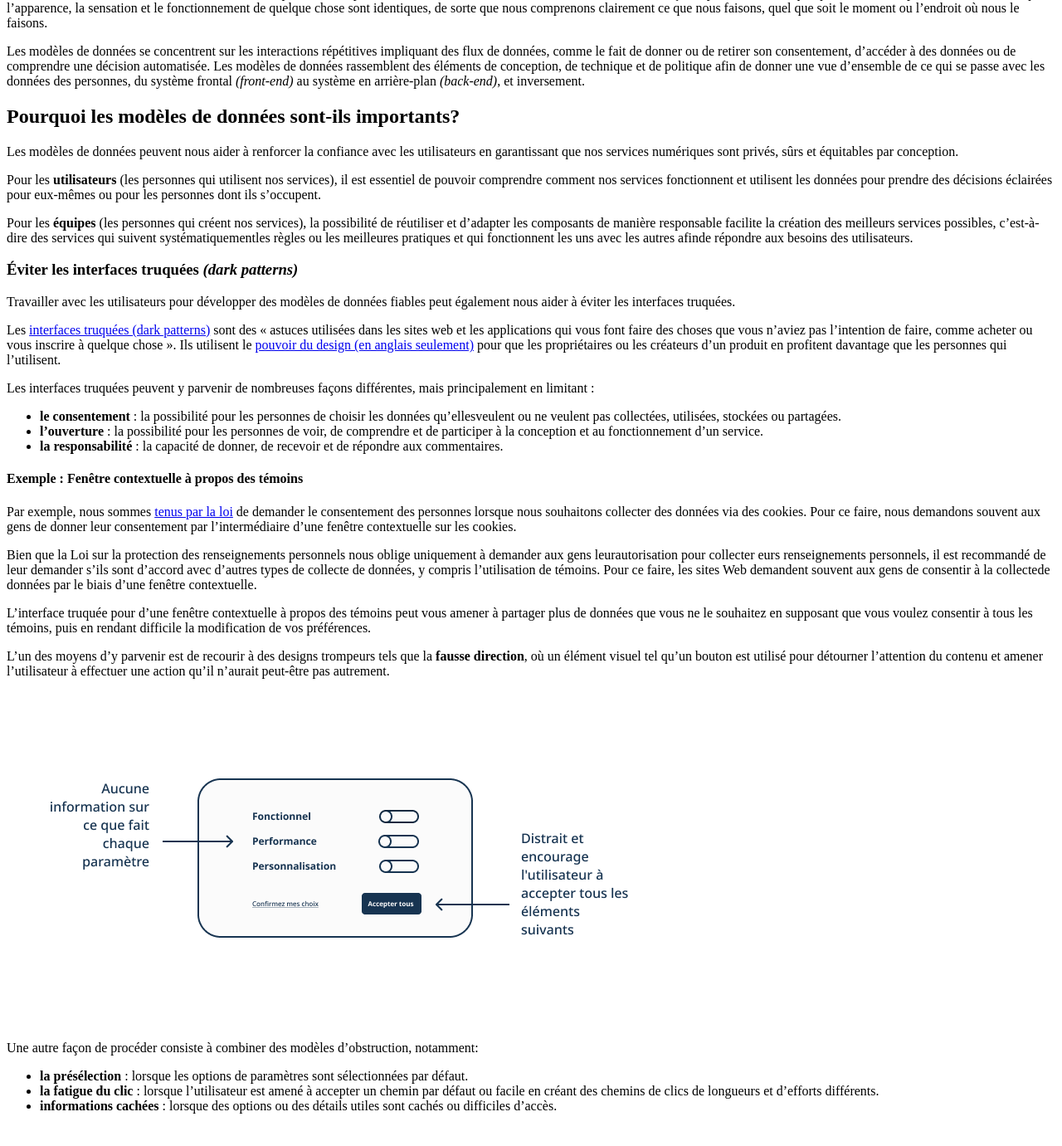
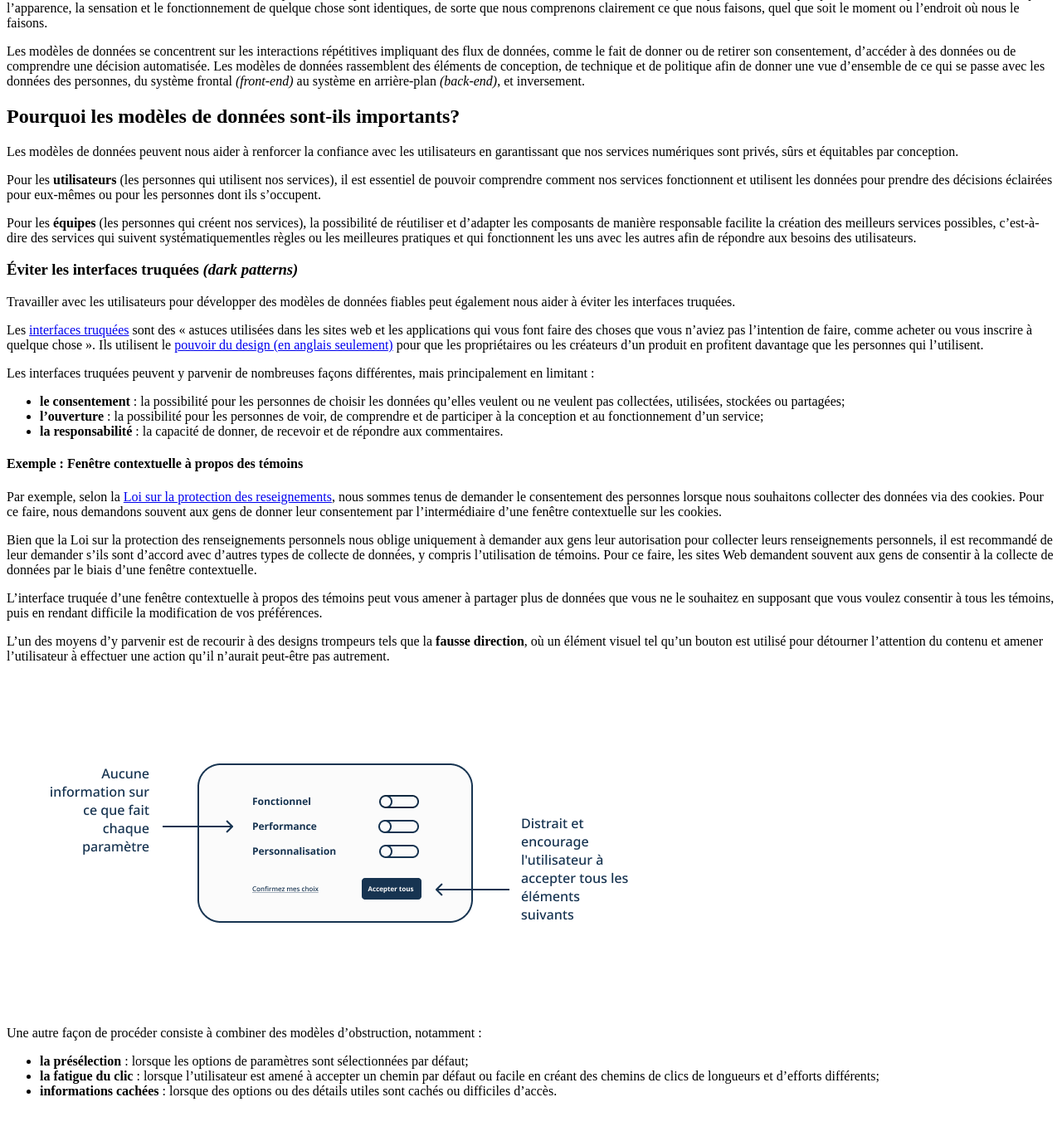
Before and after one commit to DTS-STN/Data-Patterns, a Jekyll site: the page built from about-fr.md, in a window 1280 px wide and 1400 px high, scrolled down 250 px. Shown: the top 1381 px of the window at 83% size. Built offline with Jekyll 4.4.1, drawn with Linux system fonts in a browser that asks for light colours; comment, search, counter and statistics services are not loaded; some of the changed text lies outside the part shown.

Commit message:
Sarahlmingle patch 1 1 (#77)
* Content review updates - round 2

* Content review changes - round 2

* Content review changes - round 2

* Content review changes - round 2

* Content review changes - round 2

* Content review changes - round 2

```diff
--- a/about-fr.md
+++ b/about-fr.md
@@ -22,50 +22,50 @@
 
 Pour les **utilisateurs** (les personnes qui utilisent nos services), il est essentiel de pouvoir comprendre comment nos services fonctionnent et utilisent les données pour prendre des décisions éclairées pour eux-mêmes ou pour les personnes dont ils s'occupent.
 
-Pour les **équipes** (les personnes qui créent nos services), la possibilité de réutiliser et d'adapter les composants de manière responsable facilite la création des meilleurs services possibles, c'est-à-dire des services qui suivent systématiquementles règles ou les meilleures pratiques et qui fonctionnent les uns avec les autres afinde répondre aux besoins des utilisateurs.
+Pour les **équipes** (les personnes qui créent nos services), la possibilité de réutiliser et d'adapter les composants de manière responsable facilite la création des meilleurs services possibles, c'est-à-dire des services qui suivent systématiquementles règles ou les meilleures pratiques et qui fonctionnent les uns avec les autres afin de répondre aux besoins des utilisateurs.
 
 ### Éviter les interfaces truquées _(dark patterns)_
 
 Travailler avec les utilisateurs pour développer des modèles de données fiables peut également nous aider à éviter les interfaces truquées.
 
-Les [interfaces truquées (dark patterns)](https://fr.wikipedia.org/wiki/Dark_pattern) sont des « astuces utilisées dans les sites web et les applications qui vous font faire des choses que vous n'aviez pas l'intention de faire, comme acheter ou vous inscrire à quelque chose ».
+Les [interfaces truquées](https://fr.wikipedia.org/wiki/Dark_pattern) sont des « astuces utilisées dans les sites web et les applications qui vous font faire des choses que vous n'aviez pas l'intention de faire, comme acheter ou vous inscrire à quelque chose ».
 Ils utilisent le [pouvoir du design (en anglais seulement)](https://dapde.de/en/) pour que les propriétaires ou les créateurs d'un produit en profitent davantage que les personnes qui l'utilisent.
 
 Les interfaces truquées peuvent y parvenir de nombreuses façons différentes, mais principalement en limitant :
 
-* **le consentement** : la possibilité pour les personnes de choisir les données qu'ellesveulent ou ne veulent pas collectées, utilisées, stockées ou partagées.
-* **l’ouverture** : la possibilité pour les personnes de voir, de comprendre et de participer à la conception et au fonctionnement d'un service.
+* **le consentement** : la possibilité pour les personnes de choisir les données qu'elles veulent ou ne veulent pas collectées, utilisées, stockées ou partagées;
+* **l’ouverture** : la possibilité pour les personnes de voir, de comprendre et de participer à la conception et au fonctionnement d'un service;
 * **la responsabilité** : la capacité de donner, de recevoir et de répondre aux commentaires.
 
 #### Exemple : Fenêtre contextuelle à propos des témoins
 
-Par exemple, nous sommes [tenus par la loi](https://laws-lois.justice.gc.ca/fra/lois/p-21/TexteComplet.html) de demander le consentement des personnes lorsque nous souhaitons collecter des données via des cookies.
+Par exemple, selon la [Loi sur la protection des reseignements](https://laws-lois.justice.gc.ca/fra/lois/p-21/TexteComplet.html), nous sommes tenus de demander le consentement des personnes lorsque nous souhaitons collecter des données via des cookies.
 Pour ce faire, nous demandons souvent aux gens de donner leur consentement par l'intermédiaire d'une fenêtre contextuelle sur les cookies.
 
-Bien que la Loi sur la protection des renseignements personnels nous oblige uniquement à demander aux gens leurautorisation pour collecter eurs renseignements personnels, il est recommandé de leur demander s'ils sont d'accord avec d'autres types de collecte de données, y compris l'utilisation de témoins.
-Pour ce faire, les sites Web demandent souvent aux gens de consentir à la collectede données par le biais d'une fenêtre contextuelle.
+Bien que la Loi sur la protection des renseignements personnels nous oblige uniquement à demander aux gens leur autorisation pour collecter leurs renseignements personnels, il est recommandé de leur demander s'ils sont d'accord avec d'autres types de collecte de données, y compris l'utilisation de témoins.
+Pour ce faire, les sites Web demandent souvent aux gens de consentir à la collecte de données par le biais d'une fenêtre contextuelle.
 
-L’interface truquée pour d’une fenêtre contextuelle à propos des témoins peut vous amener à partager plus de données que vous ne le souhaitez en supposant que vous voulez consentir à tous les témoins, puis en rendant difficile la modification de vos préférences.
+L’interface truquée d’une fenêtre contextuelle à propos des témoins peut vous amener à partager plus de données que vous ne le souhaitez en supposant que vous voulez consentir à tous les témoins, puis en rendant difficile la modification de vos préférences.
 
 L'un des moyens d'y parvenir est de recourir à des designs trompeurs tels que la **fausse direction**, où un élément visuel tel qu'un bouton est utilisé pour détourner l'attention du contenu et amener l'utilisateur à effectuer une action qu'il n'aurait peut-être pas autrement.
 
 <img class="img-responsive" src="assets/images/misdirection-fr.png" alt="Fenêtre contextuelle à propos des témoins comportant trois paramètres et des boutons coulissants à bascule pour chacun d'entre eux, réglés sur à la position désactivée. Il n'y a aucune information sur l'effet de chaque paramètre. Un bouton « Accepter tout » dans le coin inférieur droit distrait l'utilisateur et l'encourage à accepter tous les paramètres.">
 
-Une autre façon de procéder consiste à combiner des modèles d'obstruction, notamment:
+Une autre façon de procéder consiste à combiner des modèles d'obstruction, notamment :
 
-* **la présélection** : lorsque les options de paramètres sont sélectionnées par défaut.
-* **la fatigue du clic** : lorsque l'utilisateur est amené à accepter un chemin par défaut ou facile en créant des chemins de clics de longueurs et d'efforts différents.
+* **la présélection** : lorsque les options de paramètres sont sélectionnées par défaut;
+* **la fatigue du clic** : lorsque l'utilisateur est amené à accepter un chemin par défaut ou facile en créant des chemins de clics de longueurs et d'efforts différents;
 * **informations cachées** : lorsque des options ou des détails utiles sont cachés ou difficiles d'accès.
 
 <img class="img-responsive" src="assets/images/preselection-fr.png" alt="Fenêtre contextuelle à propos des témoins comportant trois paramètres et des boutons coulissants à bascule pour chacun d'eux, activés. Étant donné que tous les paramètres sont présélectionnés et qu'il n'y a pas d'option pour tout effacer, l'utilisateur doit cliquer sur chaque bouton à bascule individuellement pour ajuster ses paramètres. Les informations relatives aux paramètres sont masquées par un lien « Paramètres avancés ». Un bouton « Soumettre » permet à l'utilisateur de confirmer ses choix.">
 
 Nos modèles de données visent à contrer les interfaces truquées en soutenant et en élargissant le consentement, l'ouverture et la responsabilité plutôt que les restreindre.
 
-Voici quelques moyens d'y parvenir:
+Voici quelques moyens d'y parvenir :
 
 * rendre les informations **accessibles**, avec **différents niveaux de détail**;
 * **ne pas présélectionner les options** ou faire des hypothèses par défaut, à moins qu'elles ne soient validées par les besoins de l'utilisateur;
-* proposer des options en un ou deux clics pour modifier les paramètres **enbloc** et des options pour modifier les paramètres **individuels**.
+* proposer des options en un ou deux clics pour modifier les paramètres **en bloc** et des options pour modifier les paramètres **individuels**.
 
 <img class="img-responsive" src="assets/images/options-fr.png" alt="Une fenêtre contextuelle de cookie comportant trois paramètres et desboutons coulissants à bascule pour chacun d'entre eux, désactivés. Chaque paramètre est accompagné d'une brève description qui peut être développée pour obtenir plus d'informations. Deux liens permettent à l'utilisateur de &quot;Sélectionner tout&quot; ou &quot;Effacer tout&quot;. Un bouton &quot;Soumettre&quot; permet à l'utilisateur de confirmer ses choix.">
 
@@ -78,10 +78,10 @@
 
 Consultez notre [gabarit (sur GitHub)](https://github.com/DTS-STN/Data-Patterns/blob/main/_patterns/_template-fr.md) pour obtenir des descriptions de ces composants ou des conseils pour commencer à développer votre propre modèle.
 
-Avant d'utiliser un modèle, vous devriez également vérifier l'état du modèle via `{{ page.status }}` ou la bannière d'alerte sous le titre du modèle sur une page web.
+Avant d'utiliser un modèle, vous devriez également vérifier l'état du modèle via les métadonnés de la page sur GitHub ou la bannière d'alerte sous le titre du modèle sur une page web.
 
 Si un modèle est **en développement**, cela signifie qu'il s'agit d'une idée émergente et que nous sommes encore en train de réfléchir à la manière de l'implémenter.
 Nous vous encourageons à le tester et à nous faire part de vos commentaires pour qu'il soit prêt à être utilisé.
 
-Si le modèle est en **cours d'utilisation**, cela veut dire qu’il fait déjà partie de nos services et qu’il est prêt à être réutilisée dans d'autres contextes.
+Si le modèle est en **cours d'utilisation**, cela veut dire qu’il fait déjà partie de nos services et qu’il est prêt à être réutilisé dans d'autres contextes.
 Nous vous encourageons à l'utiliser, à mesurer son fonctionnement et à partager vos commentaires pour l'améliorer.
```
Also changed, not shown: CONTRIBUTING.md (+1 -1 lines), _patterns/_template-fr.md (+20 -20 lines), _patterns/_template.md (+4 -4 lines), _patterns/opt-in-fr.md (+6 -6 lines).
